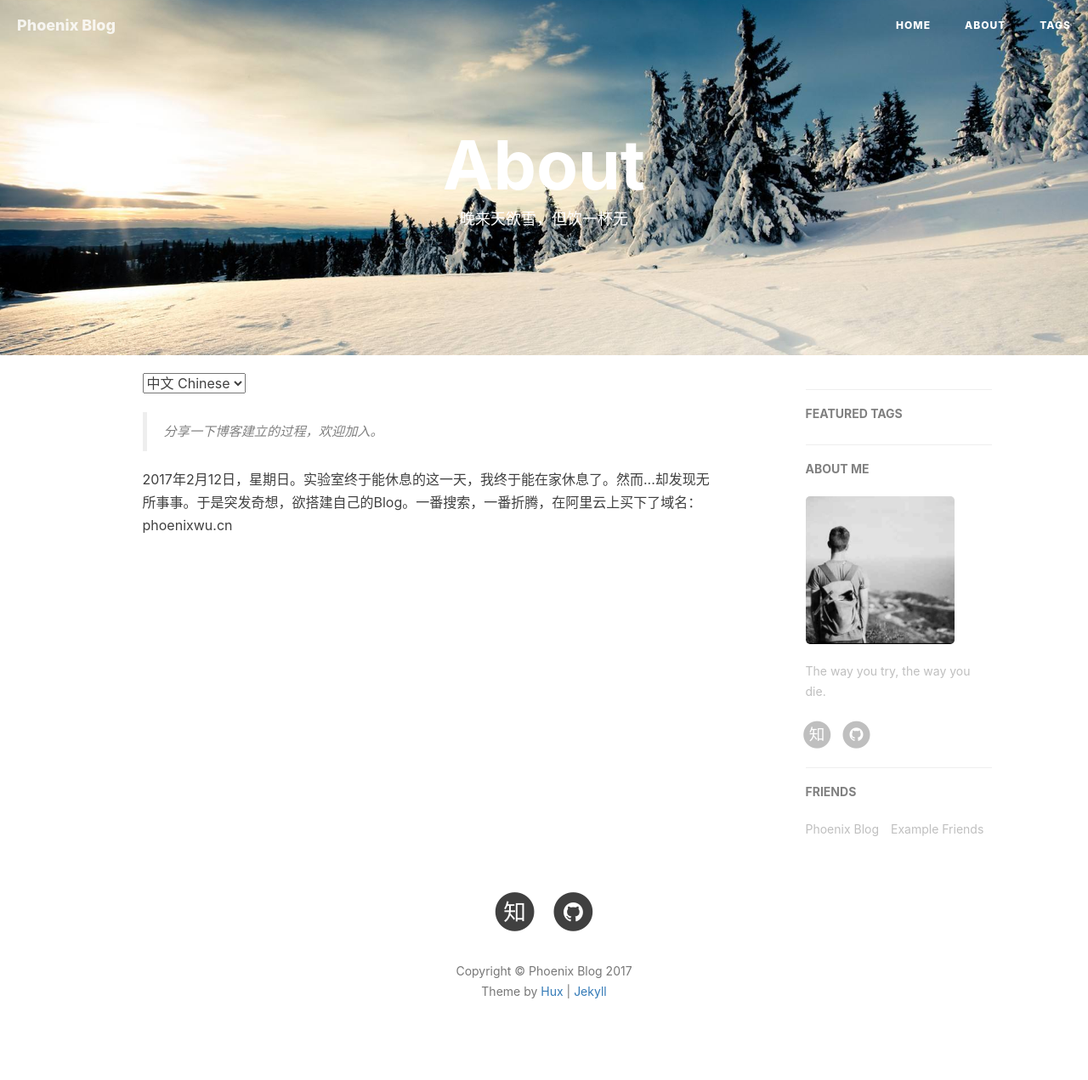
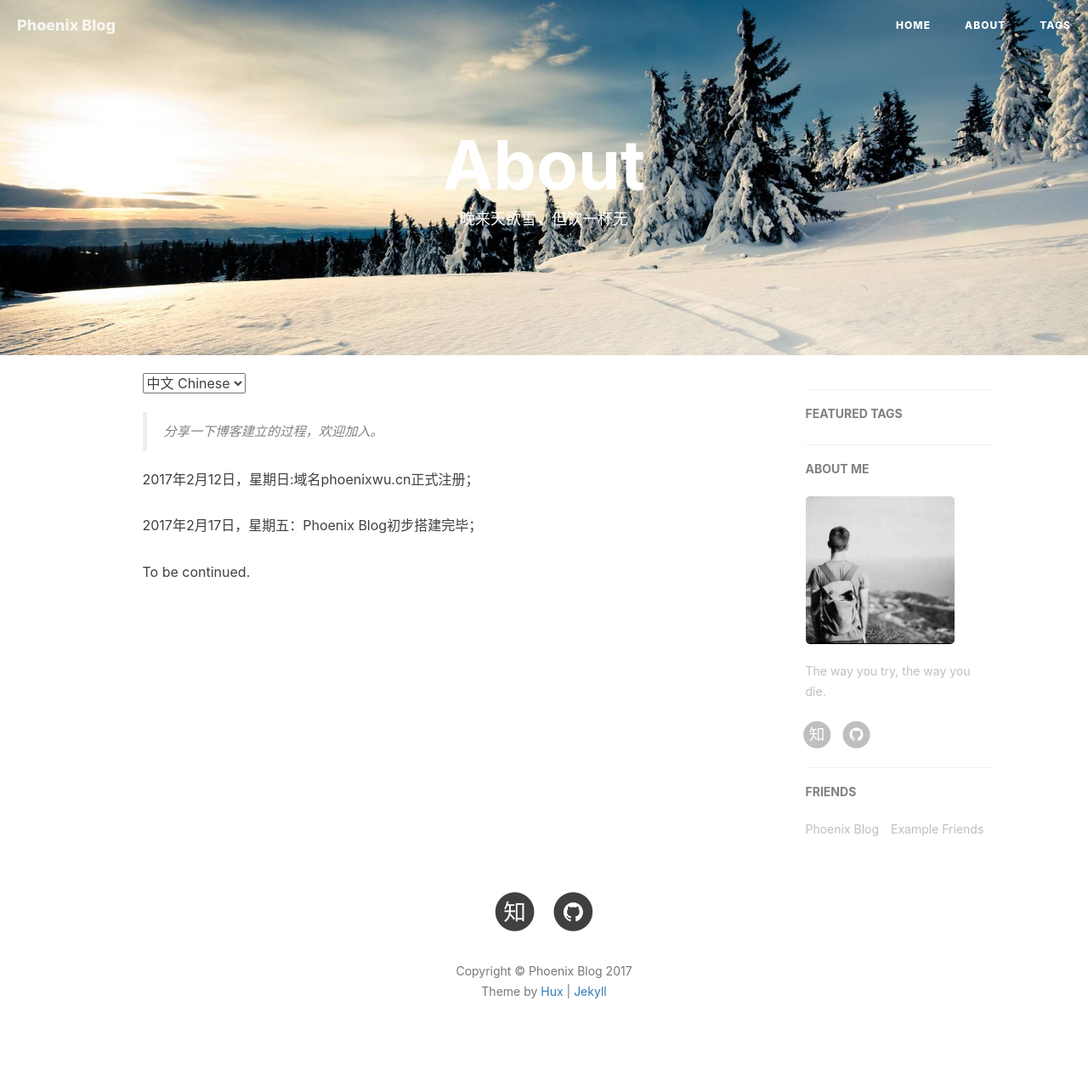
Before and after one commit to PhoenixW95/PhoenixW95.github.io, a Jekyll site: the page built from about.html, in a window 1280 px wide. Shown: the whole page at 85% size. Built offline with Jekyll 4.4.1, drawn with Linux system fonts in a browser that asks for light colours; nearby versions of some CDN libraries; comment, search, counter and statistics services are not loaded.

Commit message:
picture fix&完善about
图片修改&about完善

```diff
--- a/_config.yml
+++ b/_config.yml
@@ -69,7 +69,7 @@
 # Sidebar settings
 sidebar: true                           # whether or not using Sidebar.
 sidebar-about-description: "The way you try, the way you die."
-sidebar-avatar: "/img/avatar-phoenix.jpg"      # use absolute URL, seeing it's used in both `/` and `/about/`
+sidebar-avatar: "/img/avatar-phoenix.JPG"      # use absolute URL, seeing it's used in both `/` and `/about/`
 
 
 
--- a/about.html
+++ b/about.html
@@ -16,7 +16,9 @@
     <blockquote>
         分享一下博客建立的过程，欢迎加入。
     </blockquote>
-    2017年2月12日，星期日。实验室终于能休息的这一天，我终于能在家休息了。然而...却发现无所事事。于是突发奇想，欲搭建自己的Blog。一番搜索，一番折腾，在阿里云上买下了域名：phoenixwu.cn<br><br>
+    2017年2月12日，星期日:域名phoenixwu.cn正式注册；<br><br>
+    2017年2月17日，星期五：Phoenix Blog初步搭建完毕；<br><br>
+    To be continued.<br><br>
 
 
 
```
